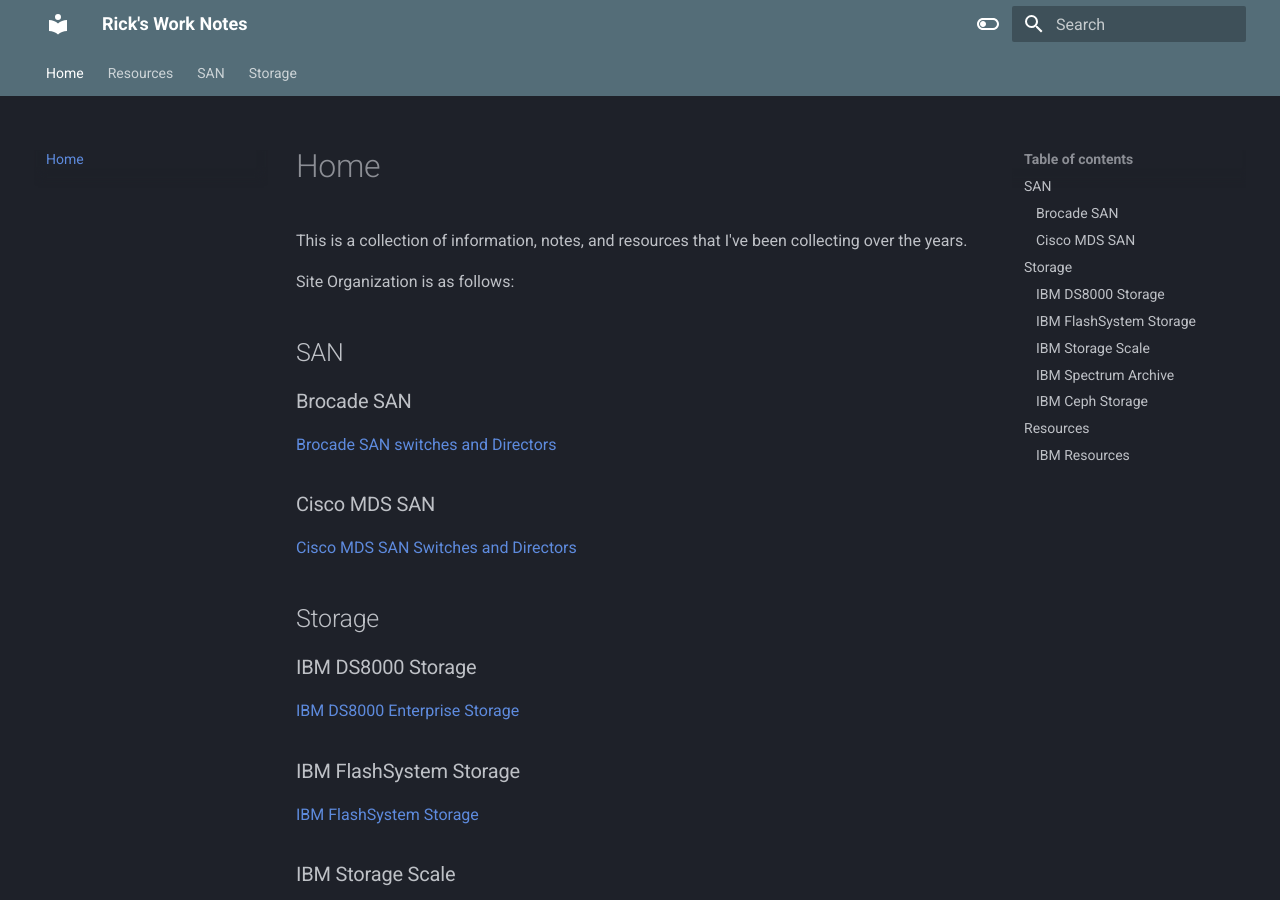
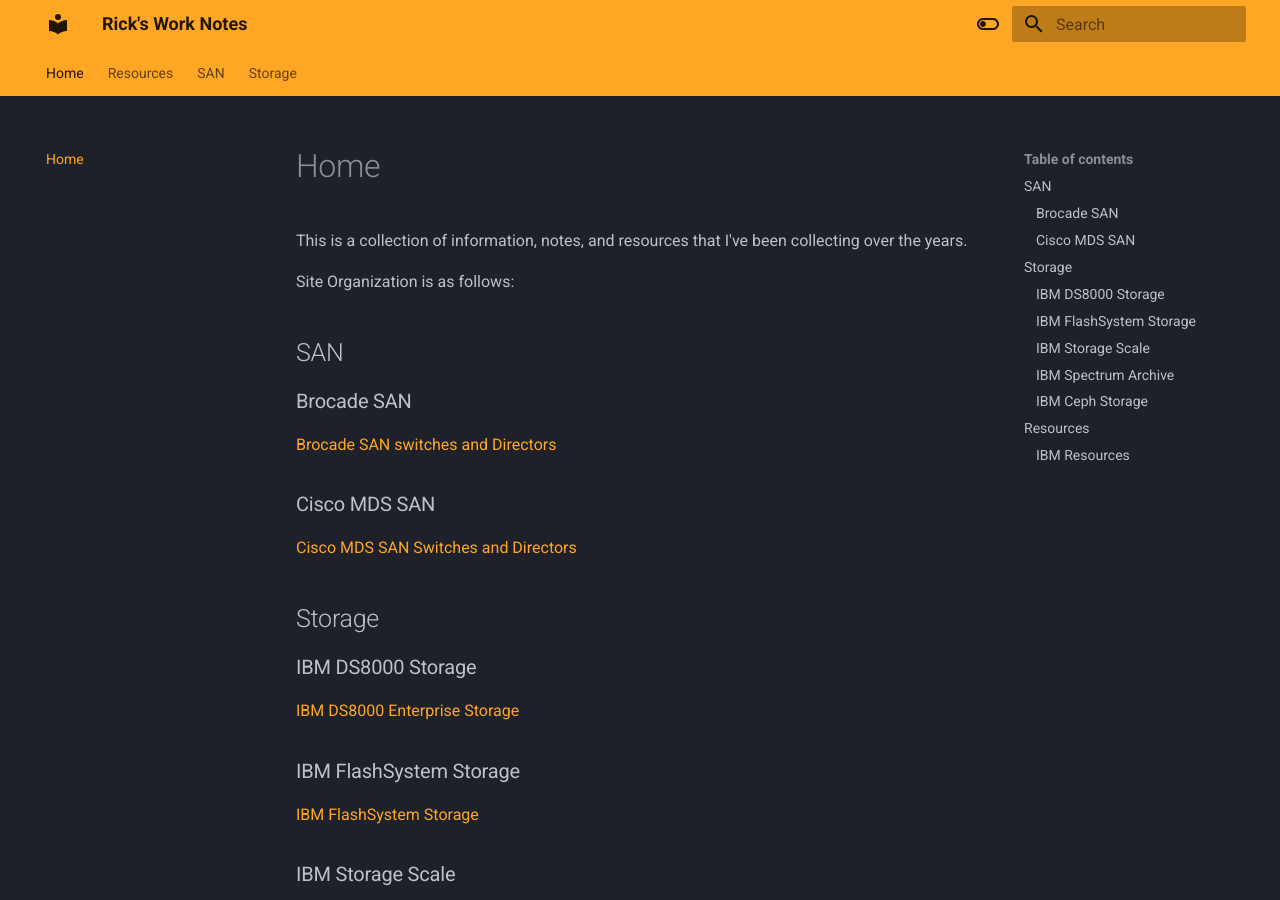
Before and after one commit to rickkoe/worknotes, an MkDocs documentation site: the page built from docs/index.md, in a window 1280 px wide and 900 px high. Built offline with MkDocs 1.6.1 and Material for MkDocs 9.7.7, drawn with Linux system fonts in a browser that asks for light colours.

Commit message:
Change Theme colors

```diff
--- a/mkdocs.yml
+++ b/mkdocs.yml
@@ -28,7 +28,7 @@
       toggle:
         icon: material/toggle-switch-off-outline
         name: Switch to light mode
-      primary: blue grey
+      primary: orange
       accent: grey
     - scheme: default
       toggle:
```
